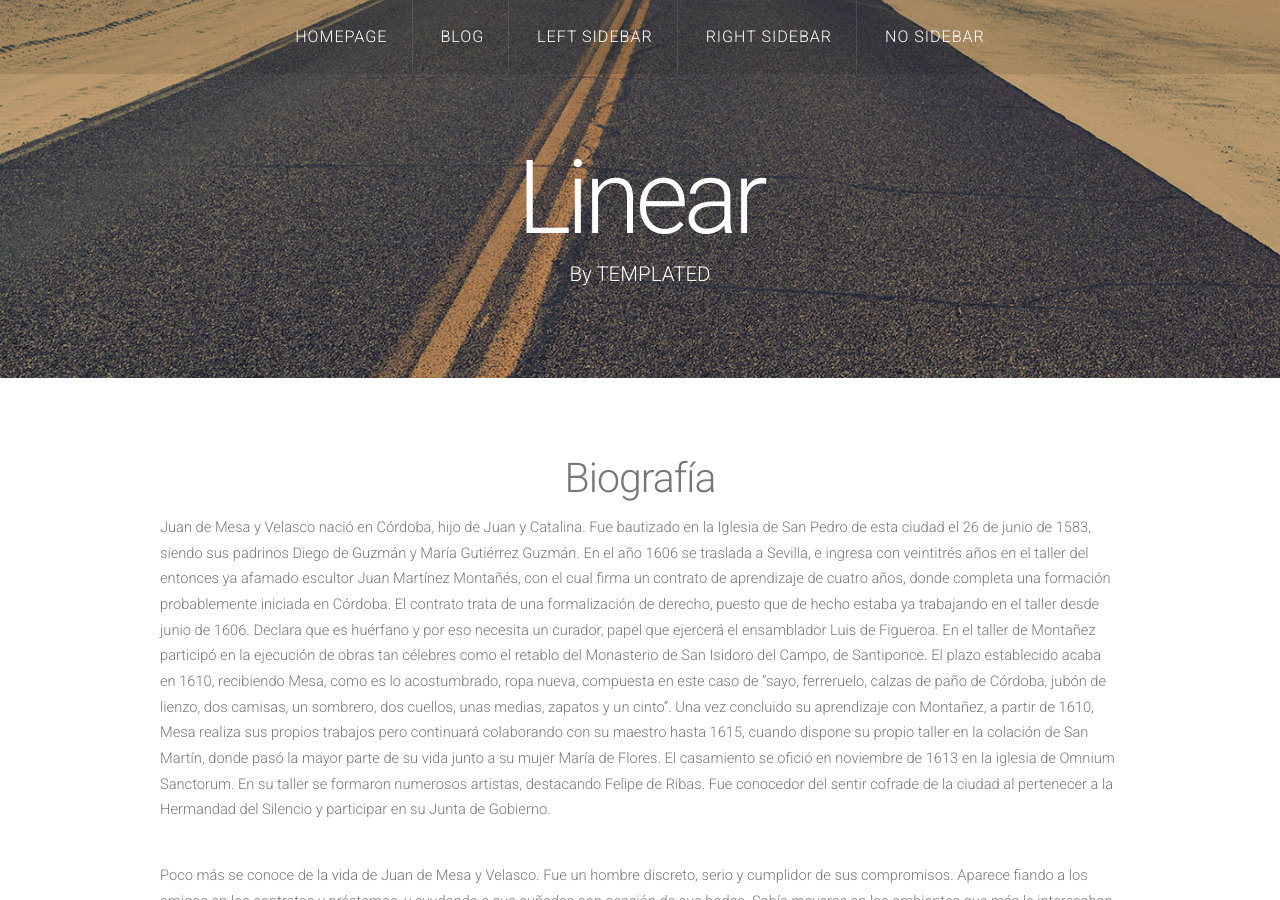
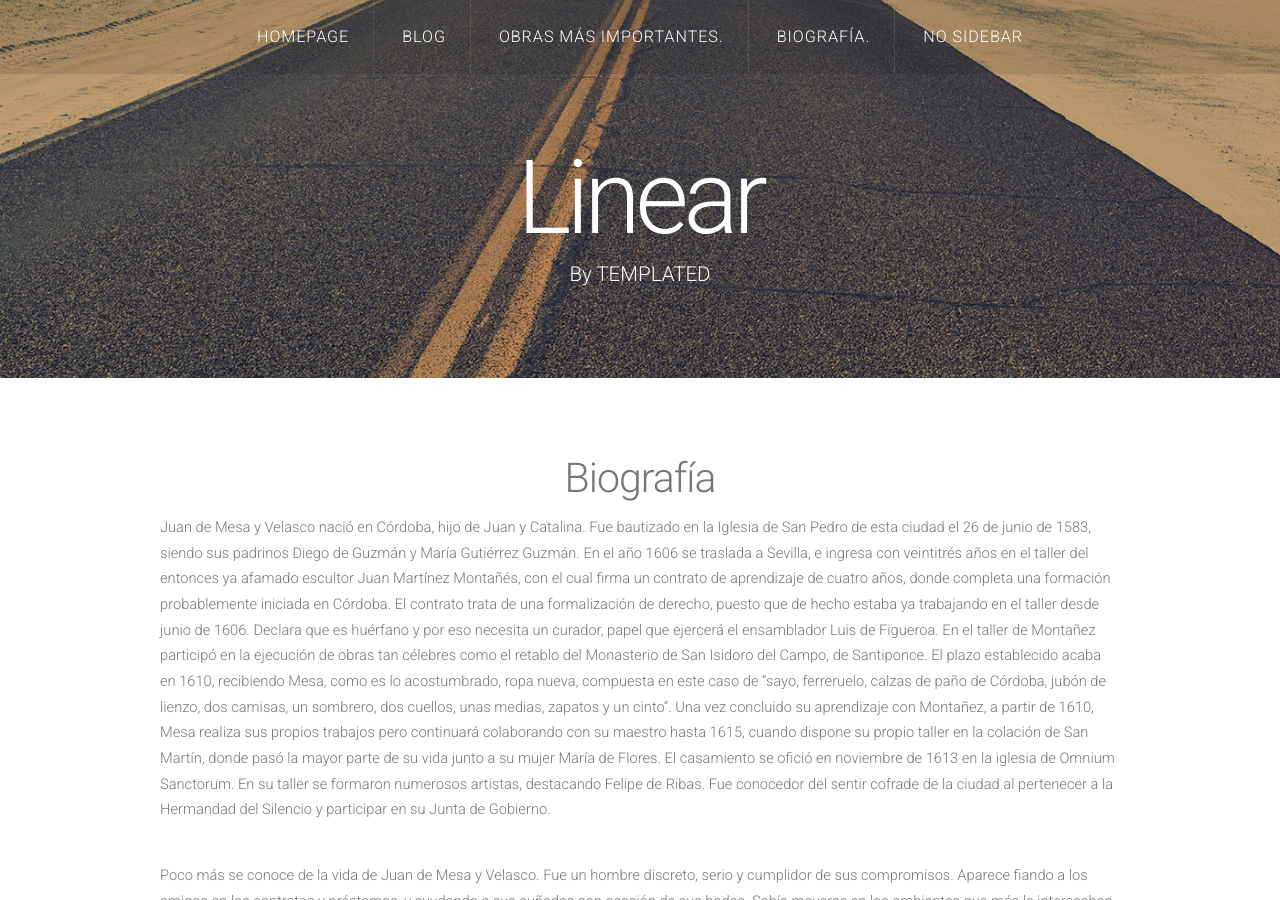
Before and after one commit to enriquelopez21/enriquelopez21.github.io, a Jekyll site: the page built from right-sidebar.html, in a window 1280 px wide and 900 px high. Built offline with Jekyll 4.4.1, drawn with Linux system fonts in a browser that asks for light colours; nearby versions of some CDN libraries.

Commit message:
Update nav.html

```diff
--- a/_includes/nav.html
+++ b/_includes/nav.html
@@ -5,8 +5,8 @@
 			{% assign current = page.url | downcase | split: '/' %}
 			<li {% if current[1] == 'index.html' %}class='current'{% endif %}><a href="/index.html">Homepage</a></li>
 			<li {% if current[1] == 'blog' %}class='current'{% endif %}><a href="/blog">Blog</a></li>
-			<li {% if current[1] == 'left-sidebar.html' %}class='current'{% endif %}><a href="/left-sidebar.html">Left Sidebar</a></li>
-			<li {% if current[1] == 'right-sidebar.html' %}class='current'{% endif %}><a href="/right-sidebar.html">Right Sidebar</a></li>
+			<li {% if current[1] == 'left-sidebar.html' %}class='current'{% endif %}><a href="/left-sidebar.html">Obras más Importantes.</a></li>
+			<li {% if current[1] == 'right-sidebar.html' %}class='current'{% endif %}><a href="/right-sidebar.html">Biografía.</a></li>
 			<li {% if current[1] == 'no-sidebar.html' %}class='current'{% endif %}><a href="/no-sidebar.html">No Sidebar</a></li>
 		</ul>
 	</nav>
```
